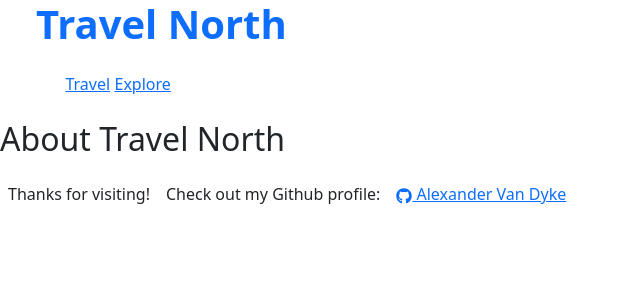
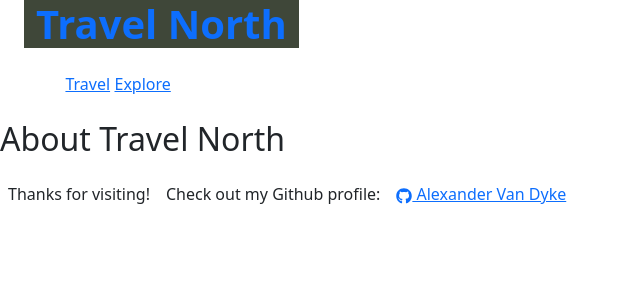
Before and after one commit to AlexandertheGreat491/Travel-North, a React (Create React App) app in the folder client/: page / in a window 1280 px wide. Shown: the top 300 px of the page, without its empty margins (0-640 px from the left). Built offline with nearby package versions, Linux system fonts and the light colour scheme.

Commit message:
changed header background color

```diff
--- a/client/src/components/Header/index.js
+++ b/client/src/components/Header/index.js
@@ -11,7 +11,7 @@ function Header()  {
         <Link to="/">
           <h1
             id="navheader"
-            className="d-inline-flex w-100 justify-content-center ms-4"
+            className="d-inline-flex w-100 justify-content-center ms-4 header"
           >
             Travel North
           </h1>
--- a/client/src/index.css
+++ b/client/src/index.css
@@ -31,3 +31,7 @@ code {
   font-size: 2.5em;
   font-weight: 700;
 }
+
+.header {
+  background-color: var(--background);
+}
```
